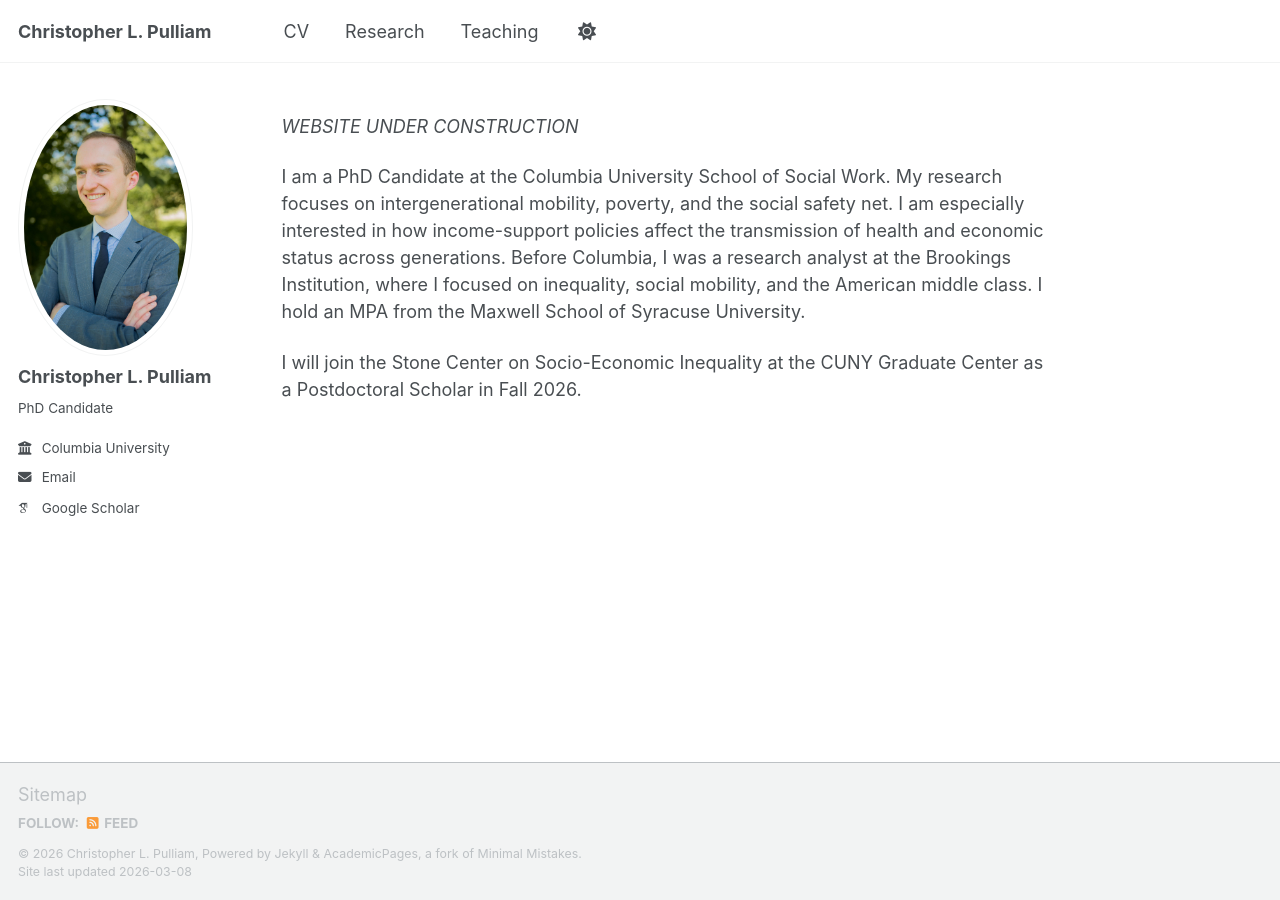
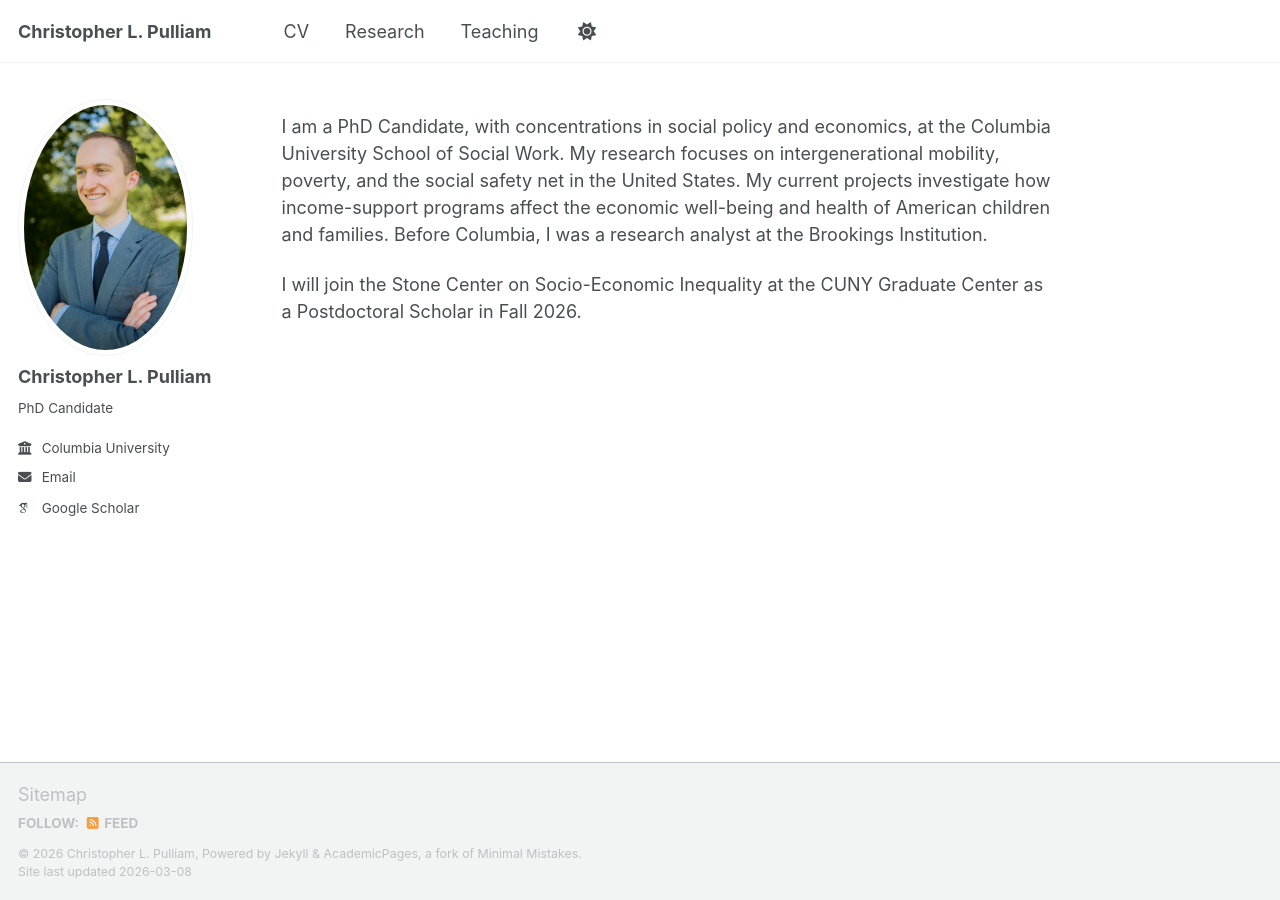
Before and after one commit to christopher-pulliam/christopher-pulliam.github.io, a Jekyll site: the page built from _pages/about.md, in a window 1280 px wide. Built offline with Jekyll 4.4.1, drawn with Linux system fonts in a browser that asks for light colours; some web fonts are replaced; a script that is not in the unit is left out.

Commit message:
Update about.md

```diff
--- a/_pages/about.md
+++ b/_pages/about.md
@@ -6,8 +6,7 @@ redirect_from:
   - /about/
   - /about.html
 ---
-*WEBSITE UNDER CONSTRUCTION*
 
-I am a PhD Candidate at the Columbia University School of Social Work. My research focuses on intergenerational mobility, poverty, and the social safety net. I am especially interested in how income-support policies affect the transmission of health and economic status across generations. Before Columbia, I was a research analyst at the Brookings Institution, where I focused on inequality, social mobility, and the American middle class. I hold an MPA from the Maxwell School of Syracuse University.
+I am a PhD Candidate, with concentrations in social policy and economics, at the Columbia University School of Social Work. My research focuses on intergenerational mobility, poverty, and the social safety net in the United States. My current projects investigate how income-support programs affect the economic well-being and health of American children and families. Before Columbia, I was a research analyst at the Brookings Institution.
 
 I will join the Stone Center on Socio-Economic Inequality at the CUNY Graduate Center as a Postdoctoral Scholar in Fall 2026.
```
